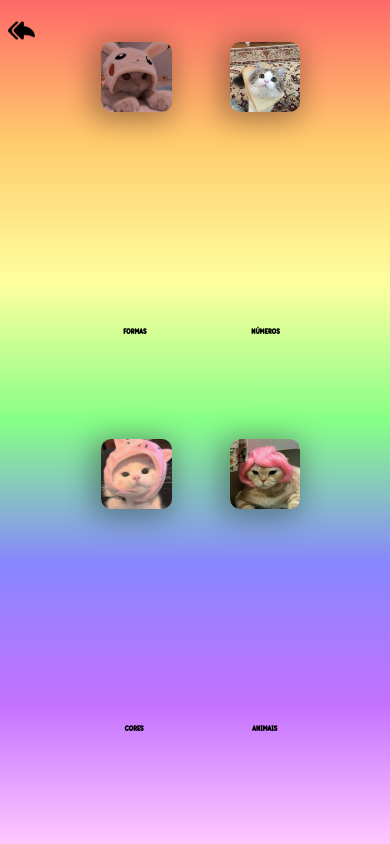
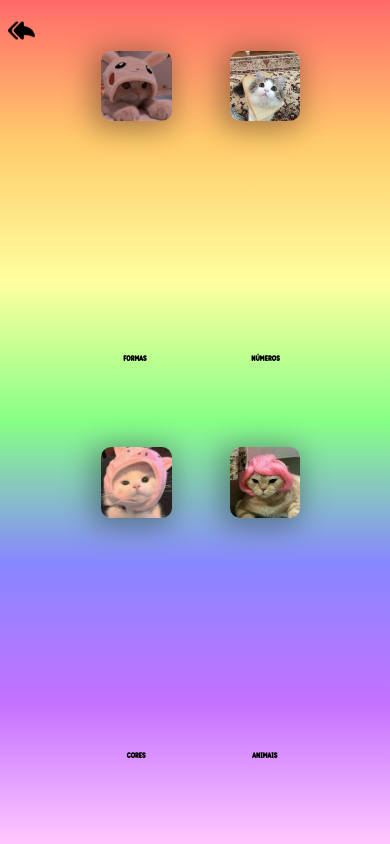
Before and after one commit to Lucena-Lucas31/TCC---Blaue, a PHP site: page /pages/classicThemes.html in a window 390 px wide. Run offline with PHP 8.4, Linux system fonts and the light colour scheme.

Commit message:
Responsividade do jogo

```diff
--- a/HYAjs/css/classicThemes.css
+++ b/HYAjs/css/classicThemes.css
@@ -56,22 +56,22 @@ body{
 
 #shapes{
 
-    top: 5%;
+    top: 6%;
     left: 26%;
 }
 
 #numbers{
-    top: 5%;
+    top: 6%;
     left: 59%;
 }
 
 #colors{
-    top: 52%;
+    top: 53%;
     left: 26%;
 }
 
 #animals{
-    top: 52%;
+    top: 53%;
     left: 59%;
 }
 
@@ -83,21 +83,21 @@ h2{
 }
 
 #h2S{
-    top: 38%;
+    top: 42%;
     left: 31.6%;
 }
 
 #h2N{
-    top: 38%;
+    top: 42%;
     left: 64.4%;
 }
 
 #h2C{
-    left: 32%;
-    top: 85%;
+    left: 32.5%;
+    top: 89%;
 }
 
 #h2A{
     left: 64.7%;
-    top: 85%;
+    top: 89%;
 }
--- a/HYAjs/css/gameMode.css
+++ b/HYAjs/css/gameMode.css
@@ -56,13 +56,13 @@ h1{
     font-family: 'BestSchool';
     font-size: 4vw;
     text-align: center;
-
+    margin-top: 2%;
 
 }
 
 #h2Classic{
     position: absolute;
-    top: 70%;
+    top: 75%;
     left: 27.5%;
     font-size: 3vw;
     font-family: 'BestSchool';
@@ -70,7 +70,7 @@ h1{
 
 #h2Custom{
     position: absolute;
-    top: 70%;
+    top: 75%;
     left: 58%;
     font-size: 3vw;
     font-family: 'BestSchool';
--- a/HYAjs/pages/classicThemes.html
+++ b/HYAjs/pages/classicThemes.html
@@ -8,6 +8,7 @@
     <title>Clássico: Temas - Ajude seu Alzhy</title>
 
     <link rel="stylesheet" href="../css/classicThemes.css">
+    <link rel="stylesheet" href="../css/reset.css">
 </head>
 <body>
     <a href="gameMode.html"><img src="../images/gameMode/backArrow.png" id="back" alt="voltar"></a>
--- a/HYAjs/pages/gameAnimals.html
+++ b/HYAjs/pages/gameAnimals.html
@@ -12,6 +12,7 @@
     <script defer src="../js/gameAnimals.js"></script> <!--defer: carregar o html primeiro que o js-->
 </head>
 <body>
+    <a href="gameMode.html"><img src="../images/gameMode/backArrow.png" id="back" alt="voltar"></a>
 
     <div class="grid"></div>
 
--- a/HYAjs/pages/gameColors.html
+++ b/HYAjs/pages/gameColors.html
@@ -12,6 +12,8 @@
     <script defer src="../js/gameColors.js"></script>
 </head>
 <body>
+    <a href="gameMode.html"><img src="../images/gameMode/backArrow.png" id="back" alt="voltar"></a>
+
     <div class="grid"></div>
 </body>
 </html>
--- a/HYAjs/pages/gameMode.html
+++ b/HYAjs/pages/gameMode.html
@@ -5,6 +5,7 @@
     <meta http-equiv="X-UA-Compatible" content="IE=edge">
     <meta name="viewport" content="width=device-width, initial-scale=1.0">
     <link rel="icon" type="image/x-icon" href="../images/icon.png">
+    <link rel="stylesheet" href="../css/reset.css">
     <link rel="stylesheet" href="../css/gameMode.css">
 
     <title>Modo de Jogo - Ajude seu Alzhy</title>
--- a/HYAjs/pages/gameNumbers.html
+++ b/HYAjs/pages/gameNumbers.html
@@ -12,6 +12,8 @@
     <script defer src="../js/gameNumbers.js"></script>
 </head>
 <body>
+    <a href="gameMode.html"><img src="../images/gameMode/backArrow.png" id="back" alt="voltar"></a>
+
     <div class="grid"></div>
 </body>
 </html>
--- a/HYAjs/pages/gameShapes.html
+++ b/HYAjs/pages/gameShapes.html
@@ -12,6 +12,8 @@
     <script defer src="../js/gameShapes.js"></script>
 </head>
 <body>
+    <a href="gameMode.html"><img src="../images/gameMode/backArrow.png" id="back" alt="voltar"></a>
+
     <div class="grid"></div>
 </body>
 </html>
```
Also changed, not shown: HYAjs/css/game.css (+17 -2 lines).
